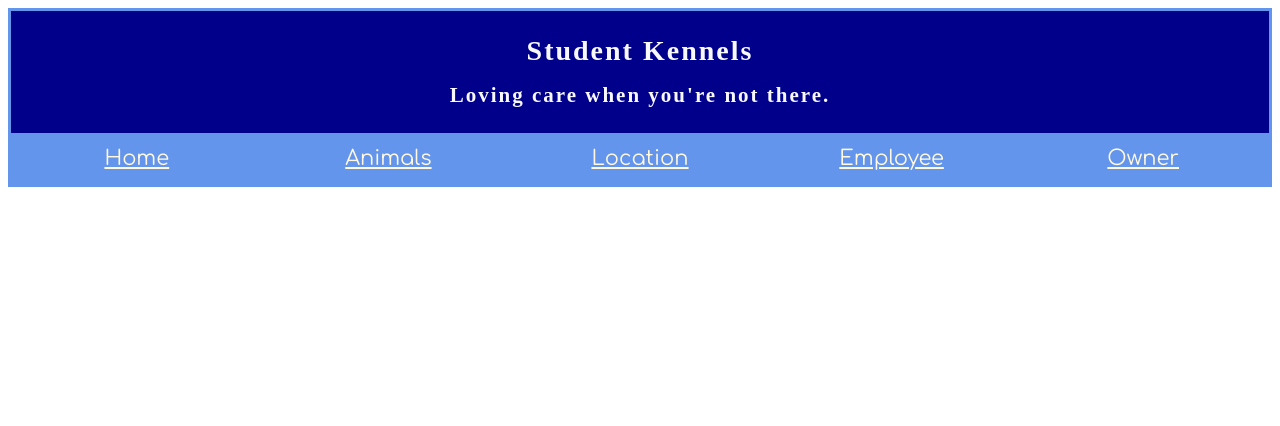
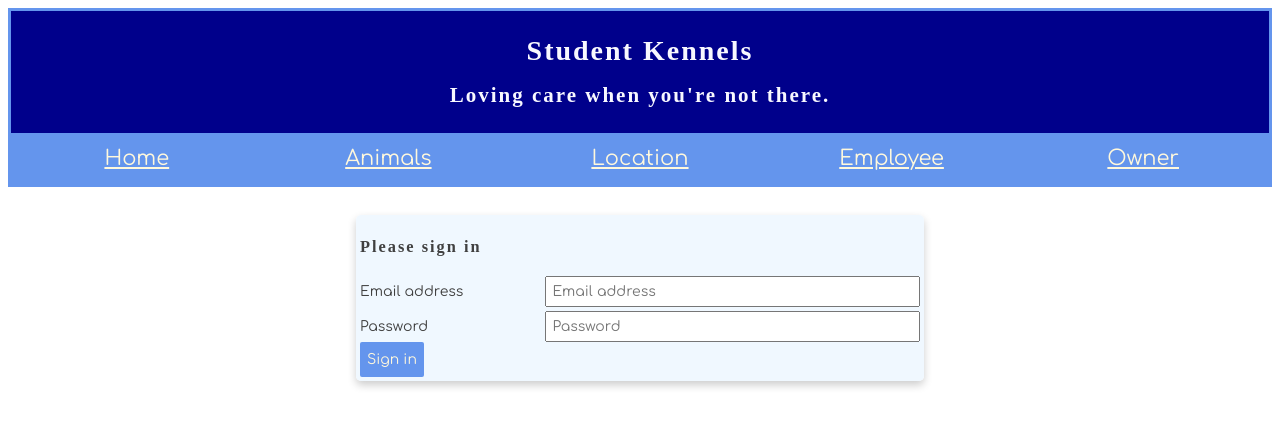
Before and after one commit to omomotyuk/NSS.4-01.React-Getting-Started, a React (Create React App) app: page /login in a window 1280 px wide. Shown: the top 426 px of the page. Built offline with nearby package versions, Linux system fonts and the light colour scheme; a web font is replaced by a local one.

Commit message:
added authentication

```diff
--- a/src/components/ApplicationViews.js
+++ b/src/components/ApplicationViews.js
@@ -1,4 +1,5 @@
-import { Route } from 'react-router-dom'
+//import { Route } from 'react-router-dom'
+import { Route, withRouter, Redirect } from "react-router-dom"
 import React, { Component } from 'react'
 import Home from './home/Home'
 //import AnimalCard from './animal/AnimalCard'
@@ -10,20 +11,30 @@ import LocationList from './location/LocationList'
 import LocationDetail from './location/LocationDetail'
 import EmployeeList from './employee/EmployeeList'
 import OwnerList from './owner/OwnerList'
+import Login from './auth/Login'
 
 
 class ApplicationViews extends Component {
 
+  // Check if credentials are in local storage
+  //returns true/false
+  isAuthenticated = () => localStorage.getItem("credentials") !== null
+
   render() {
     return (
       <React.Fragment>
+
         <Route exact path="/" render={(props) => {
           return <Home />
         }} />
 
         { /* updated route: `/animals` */}
-        <Route exact path="/animals" render={(props) => {
-          return <AnimalList {...props} />
+        <Route exact path="/animals" render={props => {
+          if (this.isAuthenticated()) {
+            return <AnimalList {...props} />
+          } else {
+            return <Redirect to="/login" />
+          }
         }} />
 
         {/* Make sure you add the `exact` attribute here */}
@@ -56,6 +67,7 @@ class ApplicationViews extends Component {
           return <AnimalForm {...props} />
         }} />
 
+        <Route path="/login" component={Login} />
 
       </React.Fragment>
     )
--- /dev/null
+++ b/src/components/auth/Login.js
@@ -0,0 +1,63 @@
+import React, { Component } from "react"
+
+class Login extends Component {
+
+  // Set initial state
+  state = {
+    email: "",
+    password: ""
+  }
+
+  // Update state whenever an input field is edited
+  handleFieldChange = (evt) => {
+    const stateToChange = {}
+    stateToChange[evt.target.id] = evt.target.value
+    this.setState(stateToChange)
+  }
+
+  handleLogin = (e) => {
+    e.preventDefault()
+    /*
+        For now, just store the email and password that
+        the customer enters into local storage.
+    */
+    localStorage.setItem(
+        "credentials",
+        JSON.stringify({
+            email: this.state.email,
+            password: this.state.password
+        })
+    )
+    this.props.history.push("/animals");
+
+  }
+
+  render() {
+    return (
+      <form onSubmit={this.handleLogin}>
+        <fieldset>
+            <h3>Please sign in</h3>
+            <div className="formgrid">
+                <input onChange={this.handleFieldChange} type="email"
+                    id="email"
+                    placeholder="Email address"
+                    required="" autoFocus="" />
+                <label htmlFor="inputEmail">Email address</label>
+
+                <input onChange={this.handleFieldChange} type="password"
+                    id="password"
+                    placeholder="Password"
+                    required="" />
+                <label htmlFor="inputPassword">Password</label>
+            </div>
+            <button type="submit">
+                Sign in
+            </button>
+        </fieldset>
+      </form>
+    )
+  }
+
+}
+
+export default Login
```
